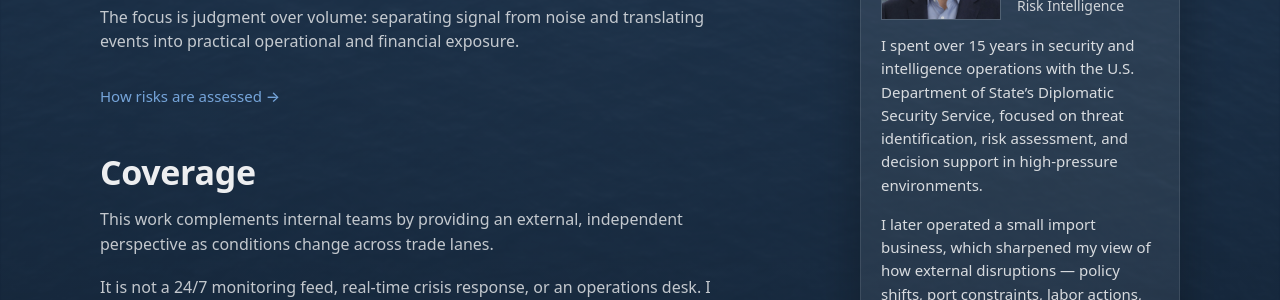
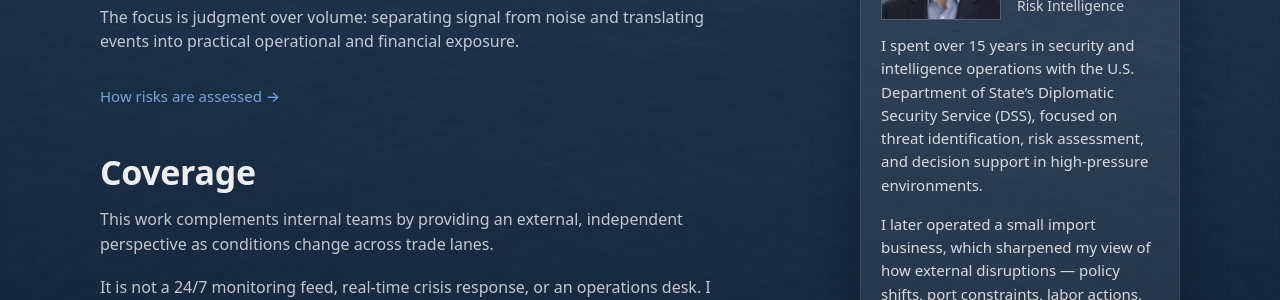
Before and after one commit to importrisk/import-risk-intelligence-site, a Jekyll site: the page built from index.html, in a window 1280 px wide. Shown: the part 1004-1304 px from the top of the page. Built offline with Jekyll 4.4.1, drawn with Linux system fonts in a browser that asks for light colours.

Commit message:
Update index.html

```diff
--- a/index.html
+++ b/index.html
@@ -133,13 +133,13 @@
           <div>
             <p class="bio-name">Brad McDougle</p>
             <p class="bio-role">Independent Risk Advisor</p>
-            <p class="bio-role">Founder | Import Risk Intelligence</p>
+            <p class="bio-role bio-founder">Founder | Import Risk Intelligence</p>
           </div>
         </div>
 
         <div class="bio-blurb">
           <p>
-            I spent over 15 years in security and intelligence operations with the U.S. Department of State’s Diplomatic Security Service, focused on threat identification, risk assessment, and decision support in high-pressure environments.
+            I spent over 15 years in security and intelligence operations with the U.S. Department of State’s Diplomatic Security Service (DSS), focused on threat identification, risk assessment, and decision support in high-pressure environments.
           </p>
           <p>
             I later operated a small import business, which sharpened my view of how external disruptions — policy shifts, port constraints, labor actions, and geopolitical events — translate into cost, timing, and margin impact.
```
